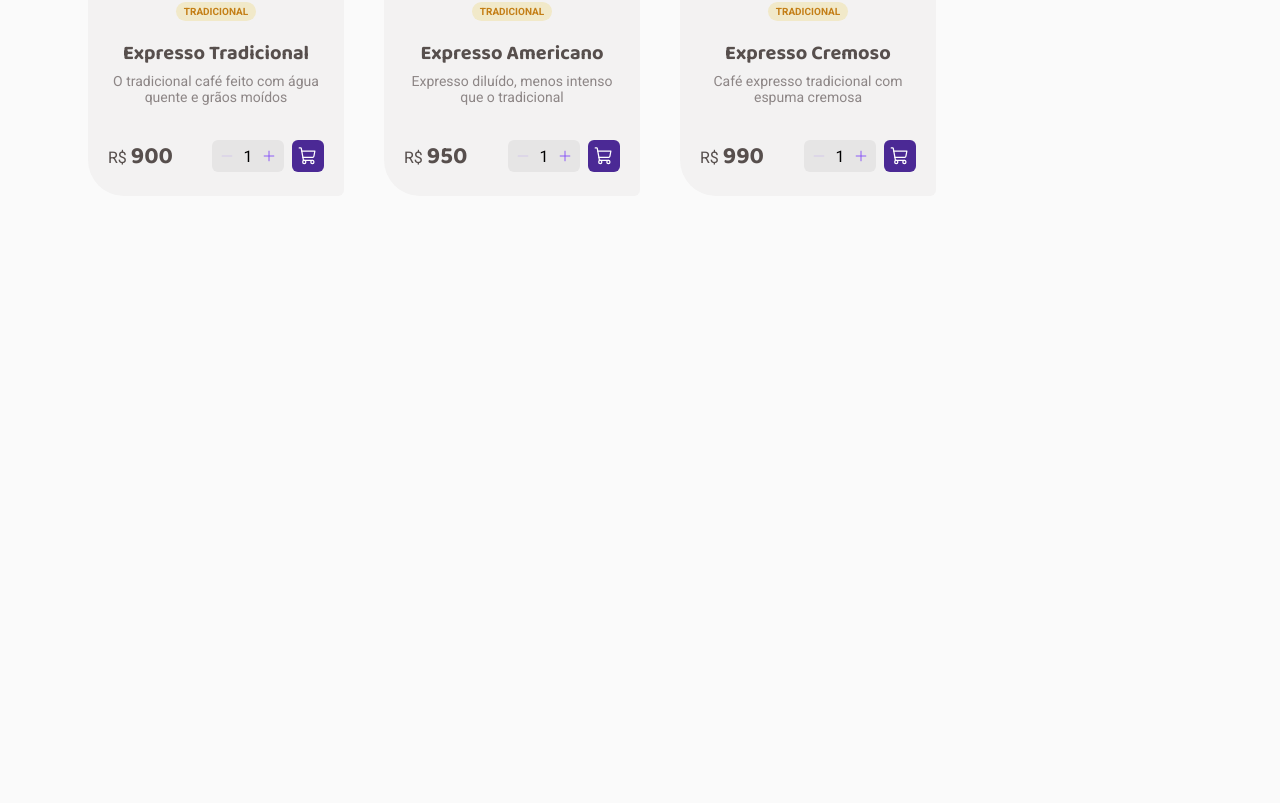
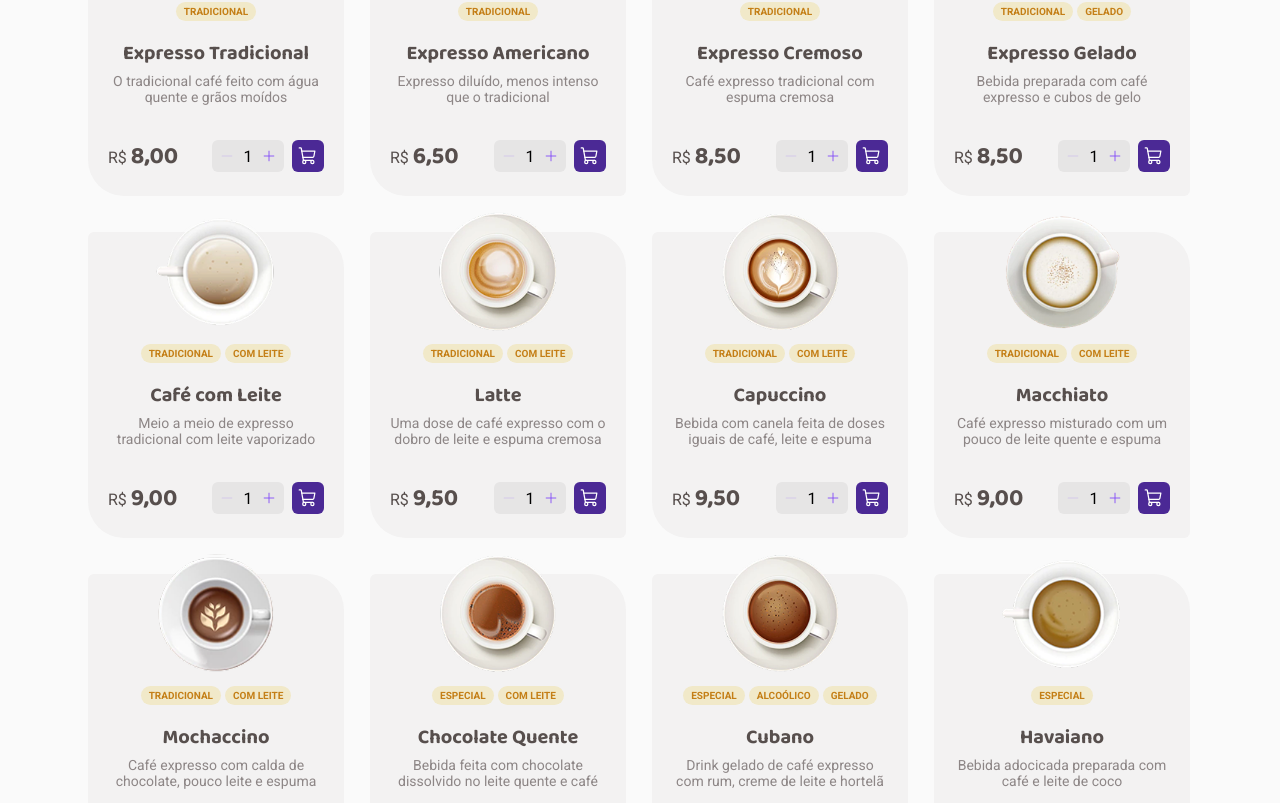
Before and after one commit to renandf/rocketseat-challenge-2-coffee-delivery, a React (Vite) app: page / in a window 1280 px wide. Shown: the part 797-1600 px from the top of the page. Before the commit the page ends 1089 px from the top, so only its background shows below. Built offline with nearby package versions, Linux system fonts and the light colour scheme.

Commit message:
feat: Add all coffees (content)

```diff
--- a/src/components/CoffeeCard/index.tsx
+++ b/src/components/CoffeeCard/index.tsx
@@ -41,6 +41,8 @@ export function CoffeeCard({
     // TODO: sum total and send to context
   }
 
+  const styledPrice = (price / 100).toLocaleString('pt-BR', {minimumFractionDigits: 2})
+
   return (
     <CardContainer>
       <img src={image} alt={imageAlt} />
@@ -55,7 +57,7 @@ export function CoffeeCard({
       <p>{description}</p>
 
       <FormContainer onSubmit={handleSubmit}>
-        <span>{price}</span>
+        <span>{styledPrice}</span>
         <CounterInput
           count={coffeeCount}
           updateCoffeeCount={updateCoffeeCount}
--- a/src/pages/Home/coffees.ts
+++ b/src/pages/Home/coffees.ts
@@ -1,8 +1,17 @@
 import americano from '../../assets/americano.png'
 import arabe from '../../assets/arabe.png'
+import cafeComLeite from '../../assets/cafe-com-leite.png'
+import cafeGelado from '../../assets/cafe-gelado.png'
+import capuccino from '../../assets/capuccino.png'
+import chocolateQuente from '../../assets/chocolate-quente.png'
+import cubano from '../../assets/cubano.png'
+import cremoso from '../../assets/expresso-cremoso.png'
 import expresso from '../../assets/expresso.png'
-// import cafeComLeite from '../../assets/cafe-com-leite.png'
-// import cafeGelado from '../../assets/cafe-gelado.png'
+import havaiano from '../../assets/havaiano.png'
+import irlandes from '../../assets/irlandes.png'
+import latte from '../../assets/latte.png'
+import macchiato from '../../assets/macchiato.png'
+import mochaccino from '../../assets/mochaccino.png'
 
 export const coffees = [
   {
@@ -12,7 +21,7 @@ export const coffees = [
     tags: ['Tradicional'],
     title: 'Expresso Tradicional',
     description: 'O tradicional café feito com água quente e grãos moídos',
-    price: 900,
+    price: 800,
   },
   {
     id: 'americano',
@@ -21,15 +30,114 @@ export const coffees = [
     tags: ['Tradicional'],
     title: 'Expresso Americano',
     description: 'Expresso diluído, menos intenso que o tradicional',
+    price: 650,
+  },
+  {
+    id: 'cremoso',
+    image: cremoso,
+    imageAlt: '',
+    tags: ['Tradicional'],
+    title: 'Expresso Cremoso',
+    description: 'Café expresso tradicional com espuma cremosa',
+    price: 850,
+  },
+  {
+    id: 'cafeGelado',
+    image: cafeGelado,
+    imageAlt: '',
+    tags: ['Tradicional', 'gelado'],
+    title: 'Expresso Gelado',
+    description: 'Bebida preparada com café expresso e cubos de gelo',
+    price: 850,
+  },
+  {
+    id: 'cafeComLeite',
+    image: cafeComLeite,
+    imageAlt: '',
+    tags: ['Tradicional', 'com leite'],
+    title: 'Café com Leite',
+    description: 'Meio a meio de expresso tradicional com leite vaporizado',
+    price: 900,
+  },
+  {
+    id: 'latte',
+    image: latte,
+    imageAlt: '',
+    tags: ['Tradicional', 'com leite'],
+    title: 'Latte',
+    description: 'Uma dose de café expresso com o dobro de leite e espuma cremosa',
     price: 950,
+  },
+  {
+    id: 'capuccino',
+    image: capuccino,
+    imageAlt: '',
+    tags: ['Tradicional', 'com leite'],
+    title: 'Capuccino',
+    description: 'Bebida com canela feita de doses iguais de café, leite e espuma',
+    price: 950,
+  },
+  {
+    id: 'macchiato',
+    image: macchiato,
+    imageAlt: '',
+    tags: ['Tradicional', 'com leite'],
+    title: 'Macchiato',
+    description: 'Café expresso misturado com um pouco de leite quente e espuma',
+    price: 900,
+  },
+  {
+    id: 'mochaccino',
+    image: mochaccino,
+    imageAlt: '',
+    tags: ['Tradicional', 'com leite'],
+    title: 'Mochaccino',
+    description: 'Café expresso com calda de chocolate, pouco leite e espuma',
+    price: 990,
+  },
+  {
+    id: 'chocolateQuente',
+    image: chocolateQuente,
+    imageAlt: '',
+    tags: ['especial', 'com leite'],
+    title: 'Chocolate Quente',
+    description: 'Bebida feita com chocolate dissolvido no leite quente e café',
+    price: 1050,
+  },
+  {
+    id: 'cubano',
+    image: cubano,
+    imageAlt: '',
+    tags: ['especial', 'alcoólico', 'gelado'],
+    title: 'Cubano',
+    description: 'Drink gelado de café expresso com rum, creme de leite e hortelã',
+    price: 1400,
+  },
+  {
+    id: 'havaiano',
+    image: havaiano,
+    imageAlt: '',
+    tags: ['especial'],
+    title: 'Havaiano',
+    description: 'Bebida adocicada preparada com café e leite de coco',
+    price: 1000,
   },
   {
     id: 'arabe',
     image: arabe,
     imageAlt: '',
-    tags: ['Tradicional'],
-    title: 'Expresso Cremoso',
-    description: 'Café expresso tradicional com espuma cremosa',
-    price: 990,
+    tags: ['especial'],
+    title: 'Árabe',
+    description: 'Bebida preparada com grãos de café árabe e especiarias',
+    price: 850,
+  },
+  {
+    id: 'irlandes',
+    image: irlandes,
+    imageAlt: '',
+    tags: ['especial', 'alcoólico'],
+    title: 'Irlandês',
+    description: 'Bebida a base de café, uísque irlandês, açúcar e chantilly',
+    price: 1400,
   }
 ]
--- a/src/pages/Home/styles.ts
+++ b/src/pages/Home/styles.ts
@@ -4,7 +4,7 @@ export const CoffeesContainer = styled.main`
   margin-block: 3.5rem;
   display: flex;
   flex-wrap: wrap;
-  gap: 2rem 2.5rem;
+  gap: 2.25rem 1.625rem;
 
   @media (max-width: 942px) {
     justify-content: center;
```
